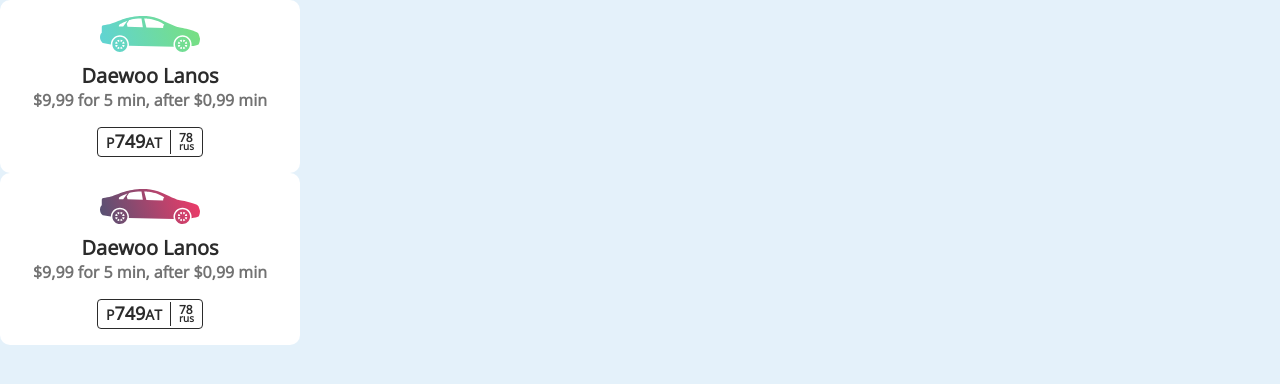
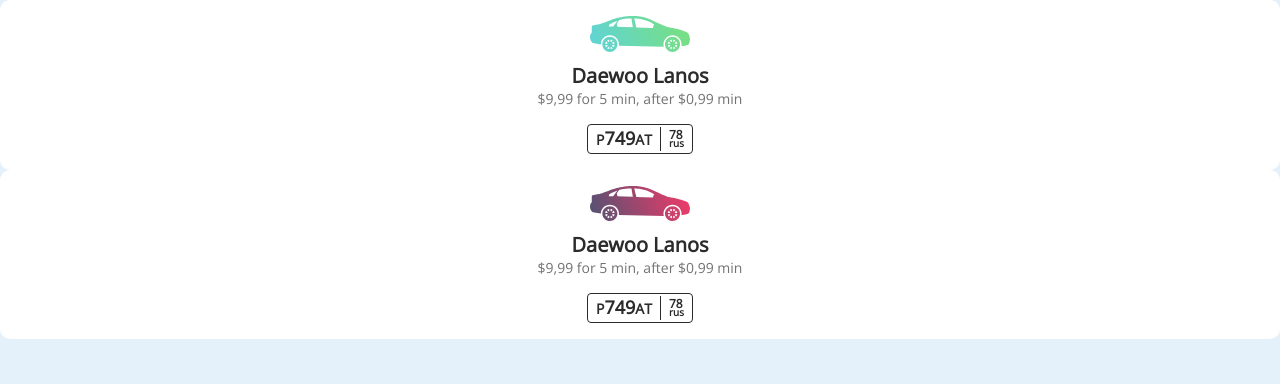
Before and after one commit to ilkaydnc/taxi-driver-app, a Next.js app: page / in a window 1280 px wide. Shown: the top 384 px of the page. Built offline with nearby package versions, Linux system fonts and the light colour scheme.

Commit message:
Update Card styles

```diff
--- a/src/components/Card.tsx
+++ b/src/components/Card.tsx
@@ -6,7 +6,6 @@
   flex-direction: column;
   align-items: center;
   width: 100%;
-  max-width: 300px;
   background-color: white;
   border-radius: 10px;
   padding: 1rem 2rem;
@@ -31,8 +30,8 @@
 
 const Description = styled.span`
   margin: 0;
-  font-size: 14;
-  font-weight: 600;
+  font-size: 14px;
+  font-weight: 400;
   color: #727272;
 `
 
```
